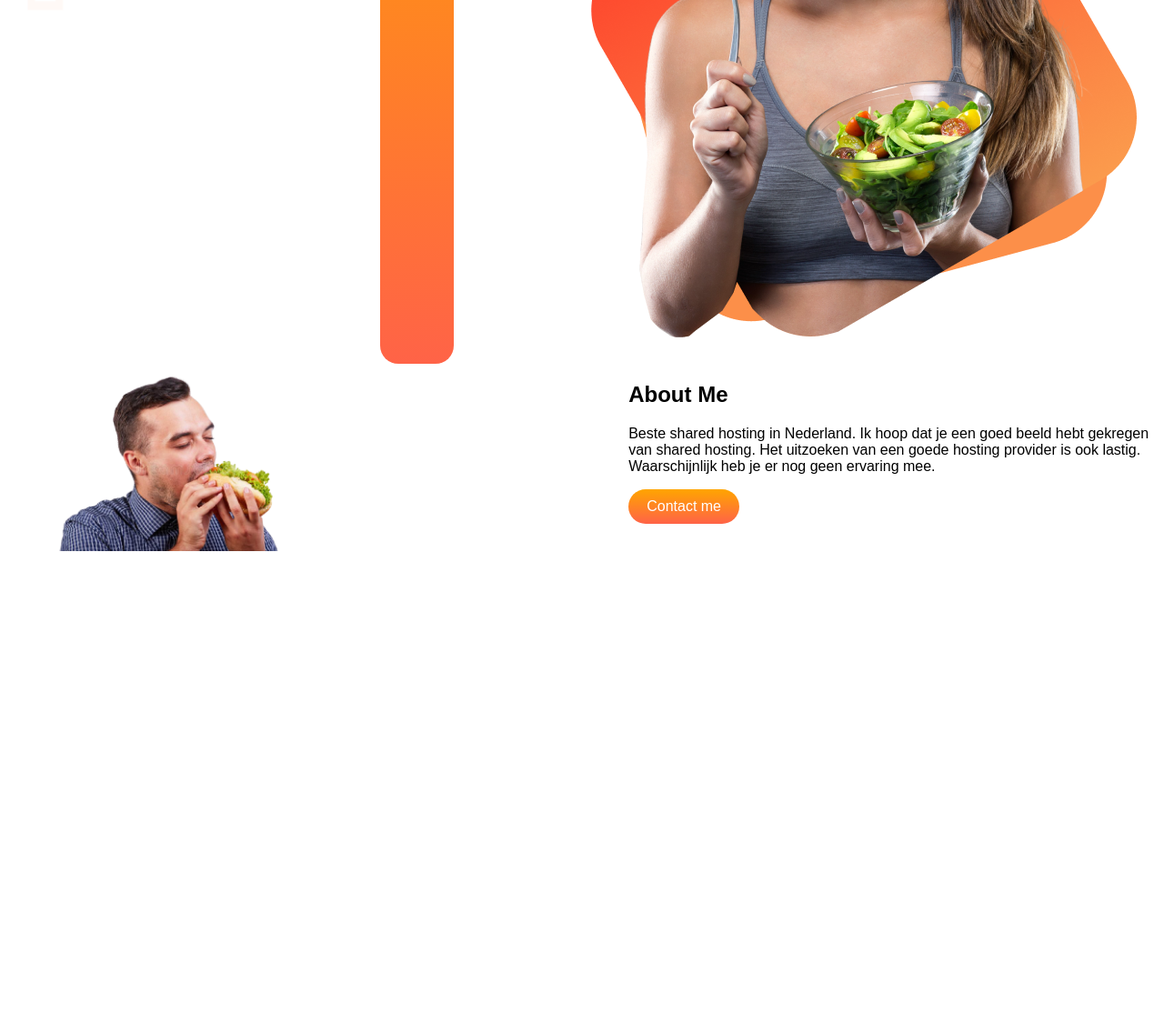
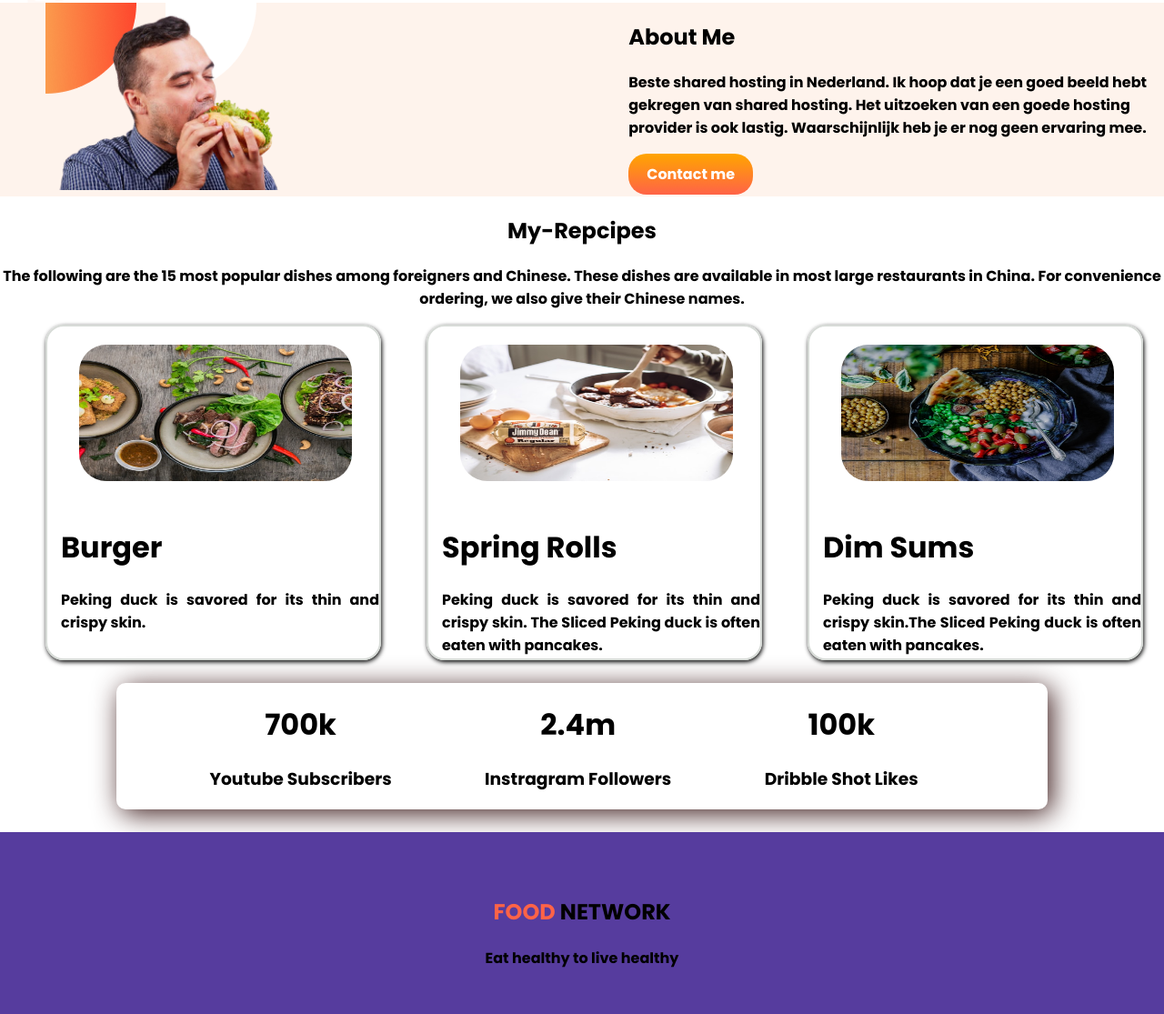
Before and after one commit to chandansarkarcs/First-website, a plain HTML site: page index.html in a window 1280 px wide. Shown: the part 348-1463 px from the top of the page at 91% size. Before the commit the page ends 958 px from the top, so only its background shows below. Drawn offline with Linux system fonts and the light colour scheme.

Commit message:
second commit

```diff
--- a/index.html
+++ b/index.html
@@ -5,12 +5,15 @@
     <meta http-equiv="X-UA-Compatible" content="IE=edge">
     <meta name="viewport" content="width=device-width, initial-scale=1.0">
     <title>Food-Carner</title>
-    <link rel="stylesheet" href="Project Cover5.png">
+    <link rel="preconnect" href="https://fonts.googleapis.com">
+<link rel="preconnect" href="https://fonts.gstatic.com" crossorigin>
+<link href="https://fonts.googleapis.com/css2?family=Poppins:wght@700&display=swap" rel="stylesheet">
+
     <link rel="stylesheet" href="style.css">
 </head>
 <body>
     <section class="top-banner flexible-container">
-        <div class="half-width"></div>
+        <div class="half-width">
         <h1><span class="orange-color">Skip </span> The Diet,
         </h1>
         <h2>Just Eat Healthy</h2>
@@ -21,7 +24,7 @@
 
 
         </div>
-        <div class="half-width"></div>
+        <div class="half-width">
         <img src="Group 8425.png" alt="">
     </div>
 
@@ -39,9 +42,69 @@
                     <a class="link-button" target="_blank" href="http://ww38.colorzila.com/">Contact me </a>
 
                     </div>
+                </section>
+                <section class="chandan-bg">
+                <div class="hit-bit">
+                    <h1>My-Repcipes</h1>
+                    <p>The following are the 15 most popular dishes among foreigners and Chinese. These dishes are available in most large restaurants in China. For convenience ordering, we also give their Chinese names.</p>
+                </div>
+                </section>
+                <div class="flexible-container">
+
+                    <div class="food-item">
+                        <img src="Project Cover1.jpg" alt="">
+                        <h1>Burger</h1>
+    <p>Peking duck is savored for its thin and crispy skin.</p>
+</div>
+<div class="food-item">
+    <img src="Project Cover.jpg" alt="">
+    <h1>Spring Rolls</h1>
+    <p>Peking duck is savored for its thin and crispy skin. The Sliced Peking duck is often eaten with pancakes. </p>
+</div>
+<div class="food-item">
+    <img src="Project Cover8.png" alt="">
+    <h1>Dim Sums</h1>
+    <p>Peking duck is savored for its thin and crispy skin.The Sliced Peking duck is often eaten with pancakes.</p>
+</div>
+</div>
+<br>
+
+<div class="border-shadow">
+   <div class="internet">
+       <h1>700k</h1>
+       <h3>Youtube Subscribers</h3>
+   </div>
+   <div class="internet">
+       <h1>2.4m</h1>
+       <h3>Instragram Followers</h3>
+   </div>
+   <div class="internet">
+       <h1>100k</h1>
+       <h3>Dribble Shot Likes</h3>
+   </div>
 
 
-        </section>
+</div>
+<br>
+<section class="footer">
+   <div class="network">
+       <h1><span class="red-color">FOOD</span> NETWORK</h1>
+
+       <h4>Eat healthy to live healthy </h4>
+       </div>
+
+
+
+
+
+
+
+
+
+
+
+
+
 
 
 
--- a/style.css
+++ b/style.css
@@ -32,3 +32,64 @@ body{
      background-image: url(top-banner.png);
      background-repeat: no-repeat;
  }
+ .about-me{
+    background-image: url(sagor.png.png);
+
+}
+.hit-bit{
+    text-align: center;
+
+}
+.food-item{
+    height:350px;
+    width: 350px;
+    text-align: justify;
+    border: 2px solid rgb(215, 219, 215);
+    border-radius: 20px;
+    padding-bottom:15px;
+    padding-left: 15px;
+    margin-left: 50px;
+    box-shadow: 1px 2px 5px;
+}.food-item img{
+    height:150px;
+  width: 300px;
+  padding: 20px 20px;
+  border-radius: 50px;
+}
+
+.border-shadow{
+    box-shadow: 5px 5px 30px rgb(63, 30, 30);
+
+    border-radius: 5px;
+    display: flex;
+    text-align: center;
+    margin-left: 10%;
+    margin-right: 10%;
+    border-radius: 10px;
+
+
+
+}
+.internet{
+    margin-left:10%;
+
+}
+
+
+
+
+.red-color{
+    color:tomato ;
+
+
+}
+.network{
+    text-align: center;
+    padding-top: 50px;
+}
+.footer{
+    float: center;
+    background-color: #563c9e;
+    height: 200px;
+    width: 100%;
+  }
```
Also changed, not shown: Project Cover.jpg (added), Project Cover1.jpg (added), Project Cover8.png (added), sagor.png.png (added).
